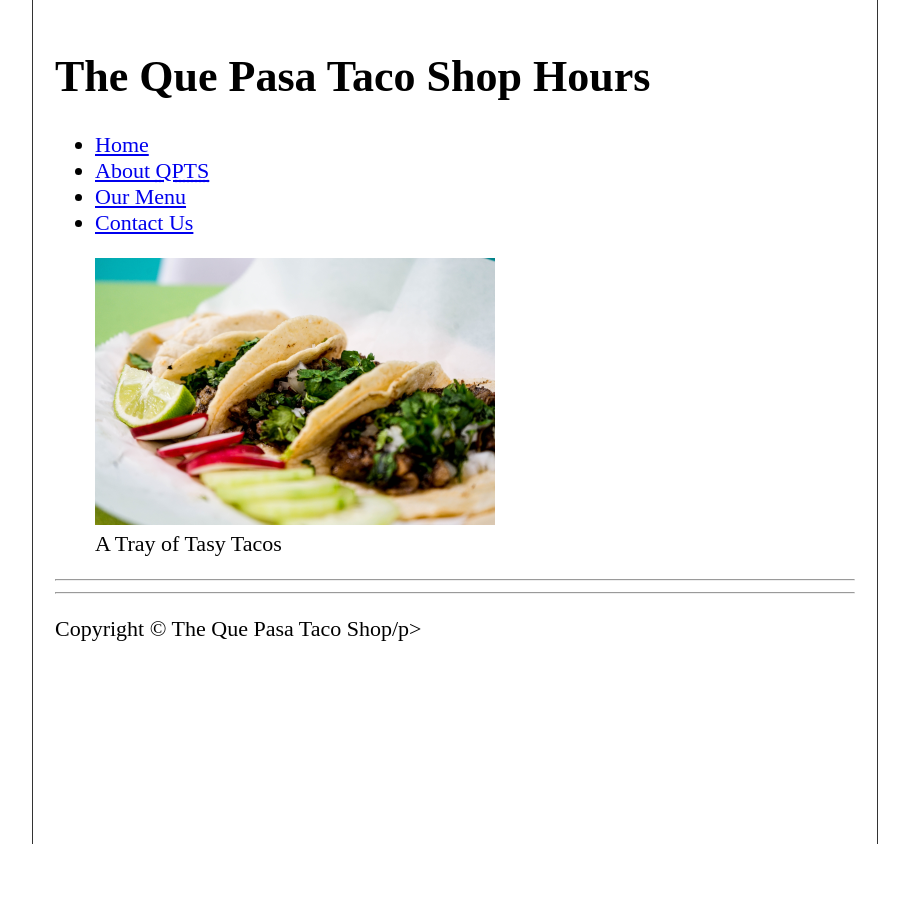
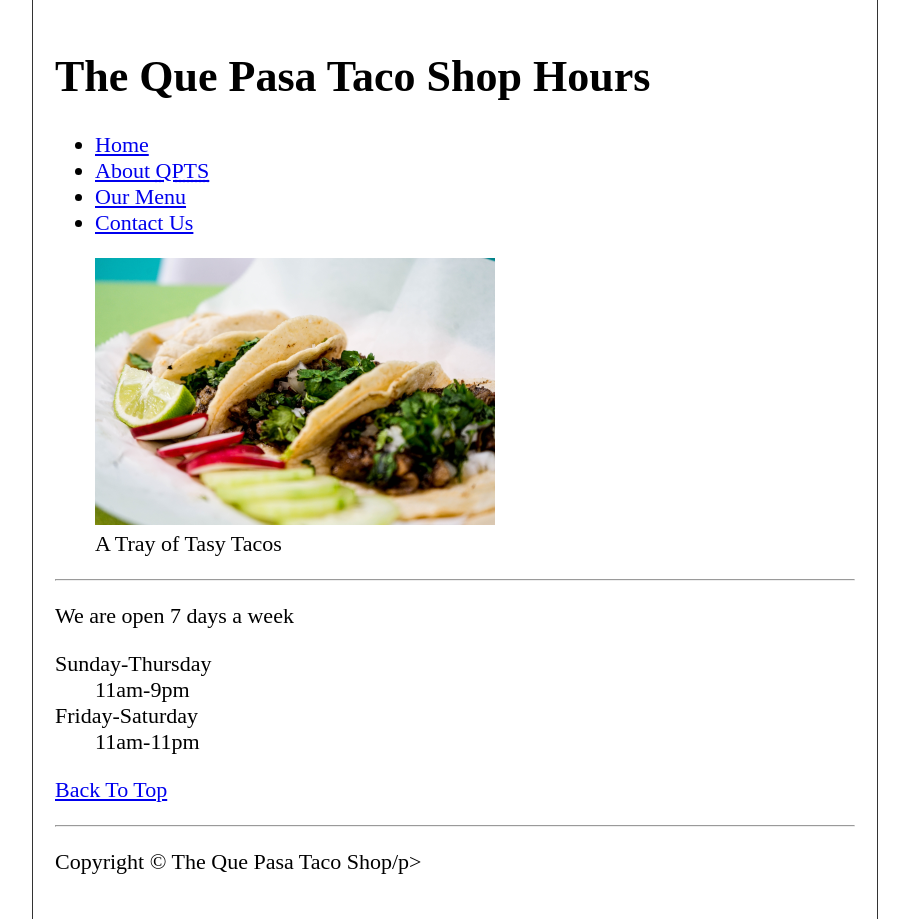
Before and after one commit to tutkuince/html5-crash-course, a plain HTML site: page semantichours.html in a window 1280 px wide. Shown: the whole page, without its empty margins (185-1094 px from the left). Before the commit the page ends 844 px from the top, so only its background shows below. Drawn offline with Linux system fonts and the light colour scheme.

Commit message:
hours is done

```diff
--- a/semantichours.html
+++ b/semantichours.html
@@ -28,7 +28,18 @@
     </header>
     <hr>
     <main>
-        <!-- Our Content -->
+        <p>
+            We are open 7 days a week
+            <dl>
+                <dt>Sunday-Thursday</dt>
+                <dd>11am-9pm</dd>
+                <dt>Friday-Saturday</dt>
+                <dd>11am-11pm</dd>
+            </dl>
+        </p>
+        <p>
+            <a href="#">Back To Top</a>
+        </p>
     </main>
     <hr>
     <footer>
```
